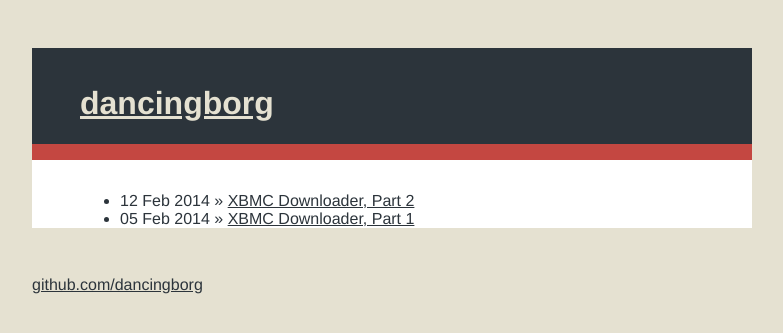
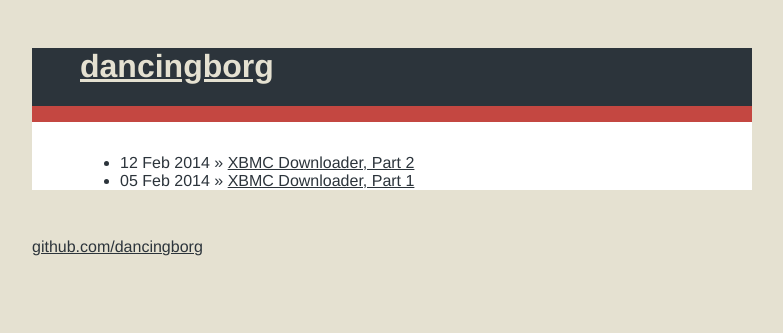
Before and after one commit to andre-abadi/andre-abadi.github.io, a Jekyll site: the page built from index.html, in a window 1280 px wide. Shown: the top 333 px of the page, without its empty margins (248-1031 px from the left). Built offline with Jekyll 4.4.1, drawn with Linux system fonts in a browser that asks for light colours; Markdown is read by kramdown in place of the engine named in the settings.

Commit message:
0 padding?

```diff
--- a/css/main.css
+++ b/css/main.css
@@ -21,13 +21,13 @@ h1 !important {
   background-color: #FFFFFF;
   padding-left: 0.5em;
   padding-right: 0.5em;
-  padding-top: 1em;
+  padding-top: 0em;
 }
 .header {
   background-color: #2C343B;
   border-bottom: 1em solid #C44741;
   padding-left: 0.5em;
-  padding-top: 1em;
+  padding-top: 0em;
   color: #E5E1D1;
 }
 @media all and (min-device-width: 768px) {
```
